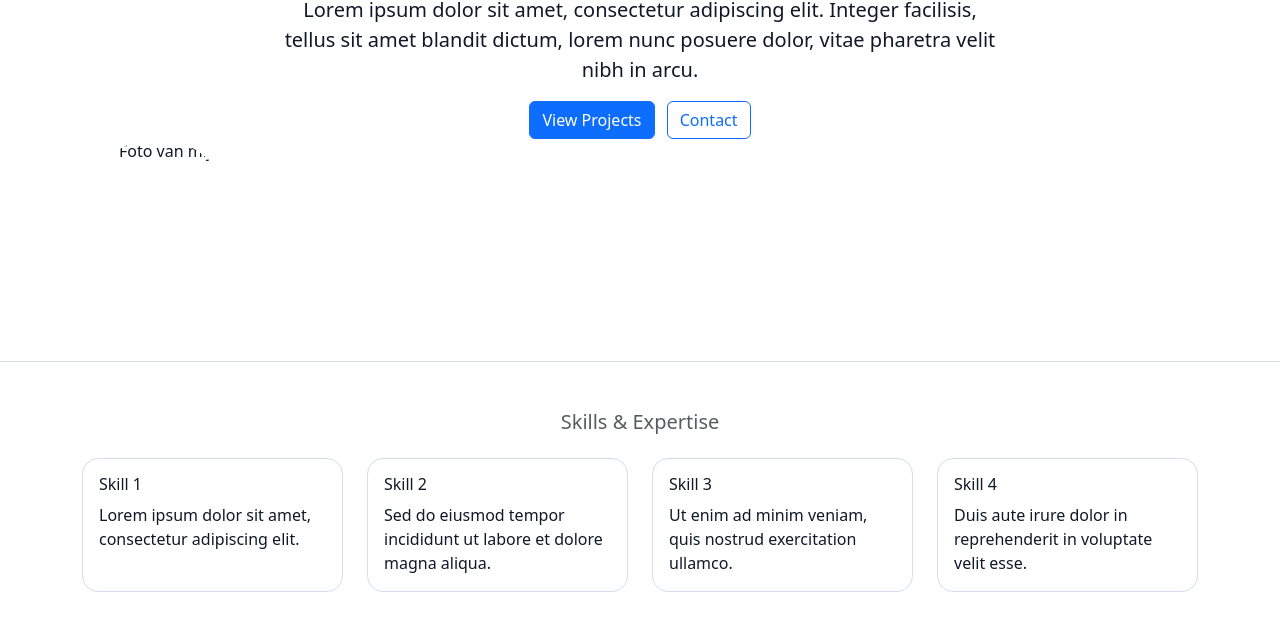
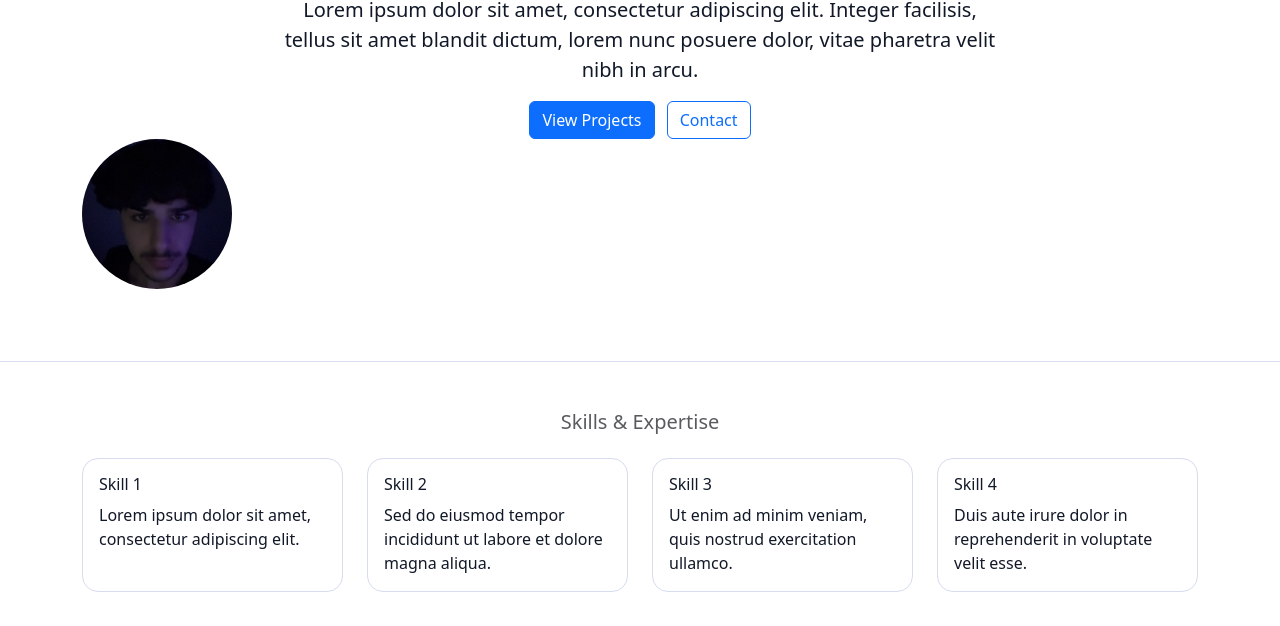
Before and after one commit to meliodas5234/mijn-website, a plain HTML site: page index.html in a window 1280 px wide. Shown: the part 174-800 px from the top of the page. Drawn offline with nearby package versions, Linux system fonts and the light colour scheme; files that its build step writes are made by us from their sources.

Commit message:
Update index.html

```diff
--- a/index.html
+++ b/index.html
@@ -40,7 +40,7 @@
         <p class="mb-0">
           <a class="btn btn-primary me-2" href="portfolio.html">View Projects</a>
           <a class="btn btn-outline-primary" href="contact.html">Contact</a>
-<img src="assets/IMG_6310.jpg"
+<img src="IMG_6310.jpg"
      alt="Foto van mij"
      class="mb-3"
      style="width:150px; height:150px; border-radius:50%; object-fit:cover; object-position:center;">      </header>
```
